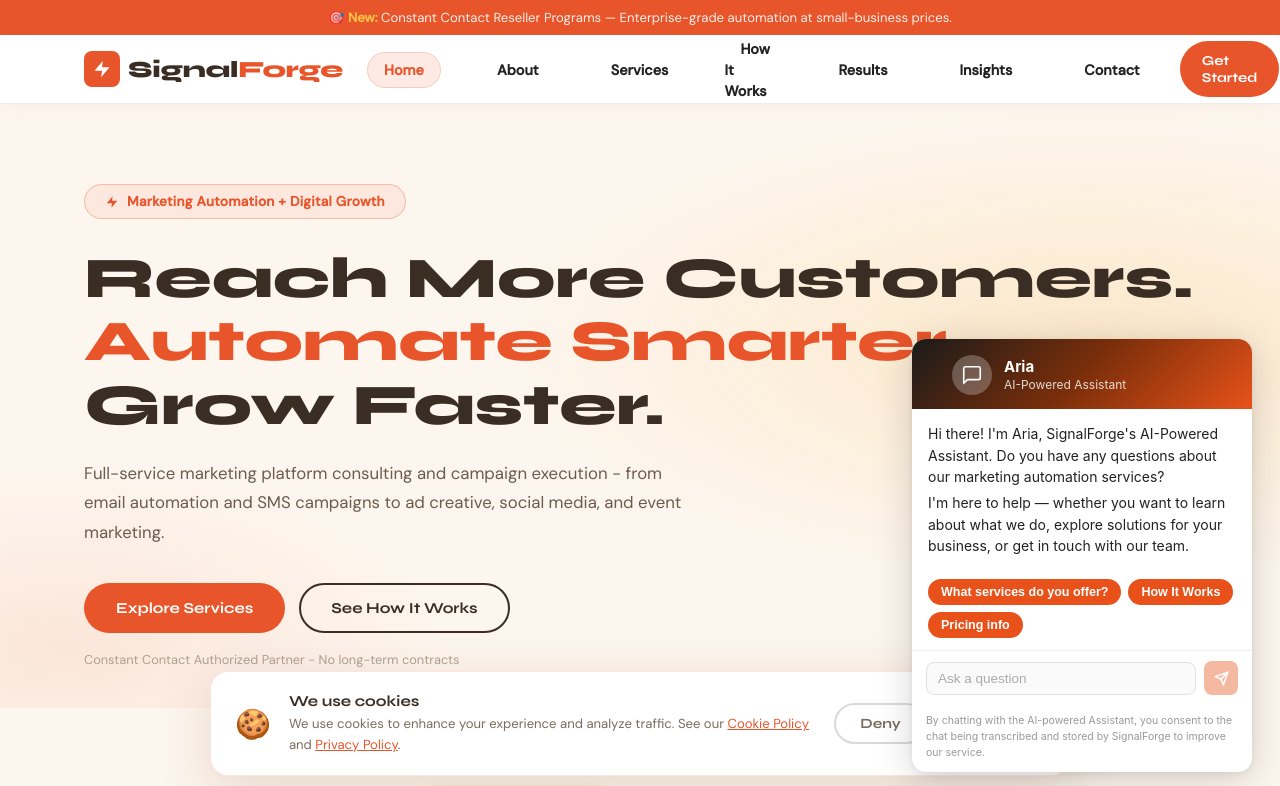
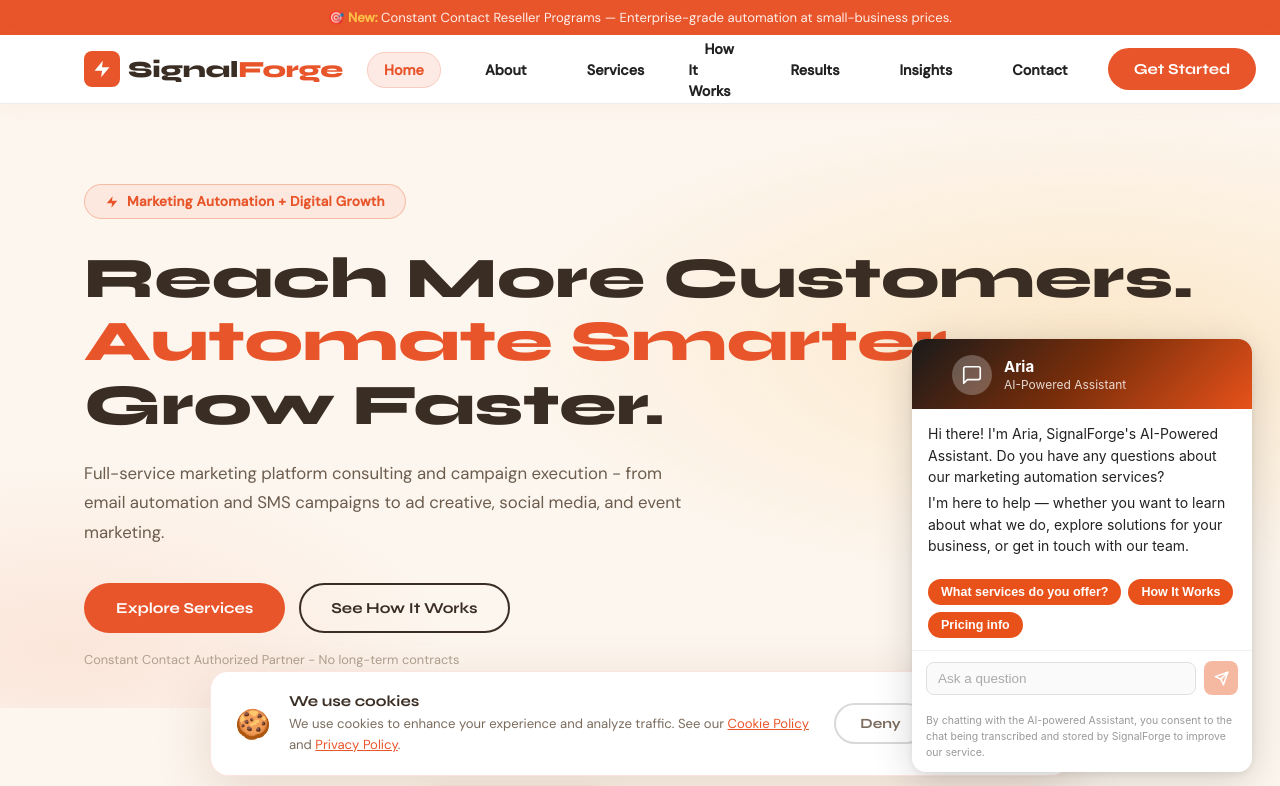
Before and after one commit to halojumper/SignalForge, a Next.js app: page / in a window 1280 px wide. Shown: the top 786 px of the page. Built offline with nearby package versions, Linux system fonts and the light colour scheme.

Commit message:
Adjust nav
improve spacing in nav links

```diff
--- a/app/globals.css
+++ b/app/globals.css
@@ -56,7 +56,7 @@
 .nav-logo span { color: var(--coral); }
 .logo-icon { width: 36px; height: 36px; background: var(--coral); border-radius: 8px; display: flex; align-items: center; justify-content: center; }
 .logo-icon svg { width: 20px; height: 20px; fill: var(--white); }
-.nav-links { display: flex; list-style: none; gap: 40px; align-items: center; }
+.nav-links { display: flex; list-style: none; gap: 28px; align-items: center; }
 .nav-links a { font-size: 0.9rem; font-weight: 600; color: #222; transition: all 0.2s; padding: 8px 16px; border-radius: 50px; }
 .nav-links a:hover { color: var(--coral); background: rgba(232,85,42,0.1); }
 .nav-links a.active { color: var(--coral); font-weight: 700; background: rgba(232,85,42,0.12); border: 1px solid rgba(232,85,42,0.2); }
--- a/components/Nav.tsx
+++ b/components/Nav.tsx
@@ -40,7 +40,7 @@
             </li>
           </ul>
           <div className="nav-cta">
-            <Link href="/contact" className="btn btn-primary btn-sm">Get Started</Link>
+            <Link href="/services" className="btn btn-primary" style={{padding: '10px 24px', whiteSpace: 'nowrap'}}>Get Started</Link>
           </div>
           <button className="nav-toggle" aria-label="Menu" onClick={() => setOpen(!open)}>
             <span/><span/><span/>
```
